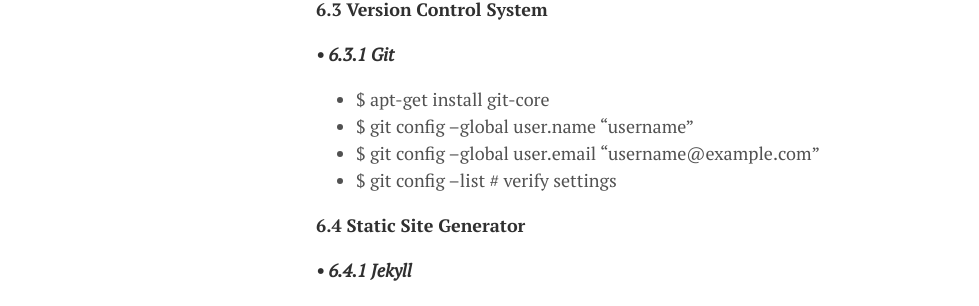
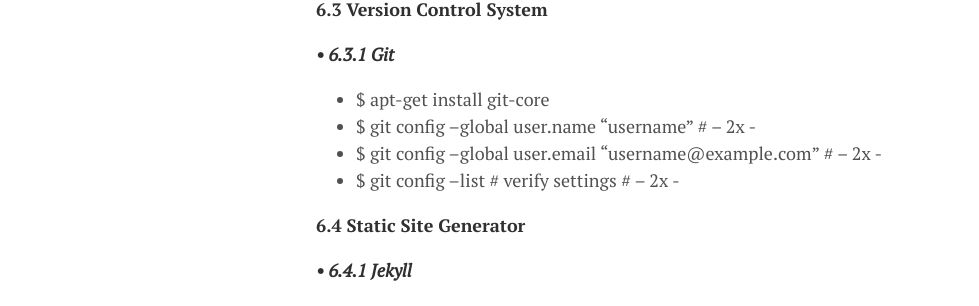
Before and after one commit to lgeurts/lgeurts.github.io, a Jekyll site: the page built from _posts/2017-07-11-bunsenlabs-linux-setup-notes-for dell-inspiron-6000.md, in a window 1280 px wide and 900 px high, scrolled down 12461 px. Shown: the part 146-452 px from the top of the window, without its empty margins (0-979 px from the left). Built offline with Jekyll 4.4.1, drawn with Linux system fonts in a browser that asks for light colours; nearby versions of some CDN libraries; comment, search, counter and statistics services are not loaded; some of the changed text lies outside the part shown.

Commit message:
Change section 6 #348 to #351

```diff
--- a/_posts/2017-07-11-bunsenlabs-linux-setup-notes-for dell-inspiron-6000.md
+++ b/_posts/2017-07-11-bunsenlabs-linux-setup-notes-for dell-inspiron-6000.md
@@ -287,7 +287,7 @@
 
 The Debian pip version can be outdated. Let's check for an upgrade:
 
-- $ pip install --upgrade pip
+- $ pip install --upgrade pip # -- 2x -
 
 Ready, we can add packages:
 
@@ -346,9 +346,9 @@
 ***• 6.3.1 Git***
 
 - $ apt-get install git-core
-- $ git config --global user.name "username"
-- $ git config --global user.email "username@example.com"
-- $ git config --list # verify settings
+- $ git config --global user.name "username" # -- 2x -
+- $ git config --global user.email "username@example.com" # -- 2x -
+- $ git config --list # verify settings # -- 2x -
 
 **6.4 Static Site Generator**
 
```
